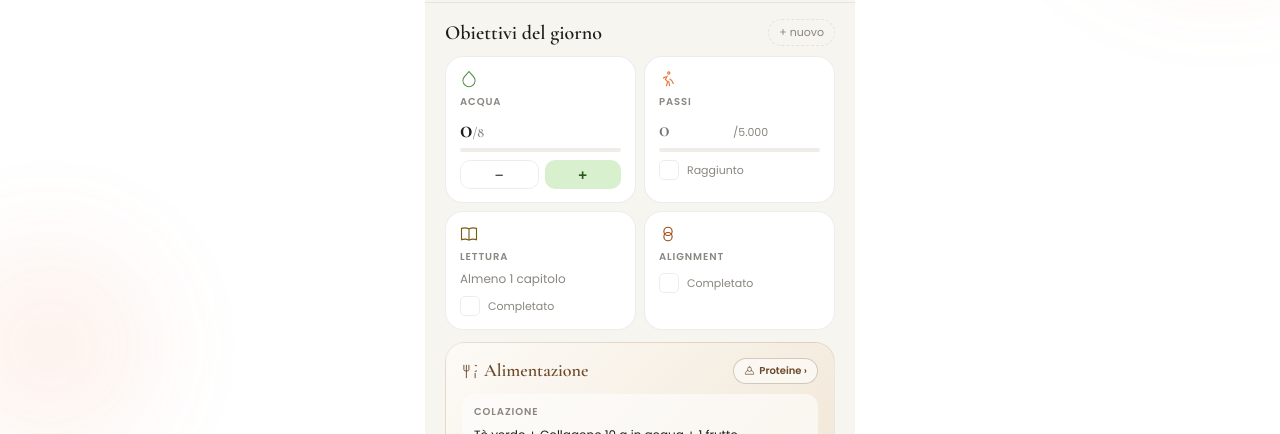
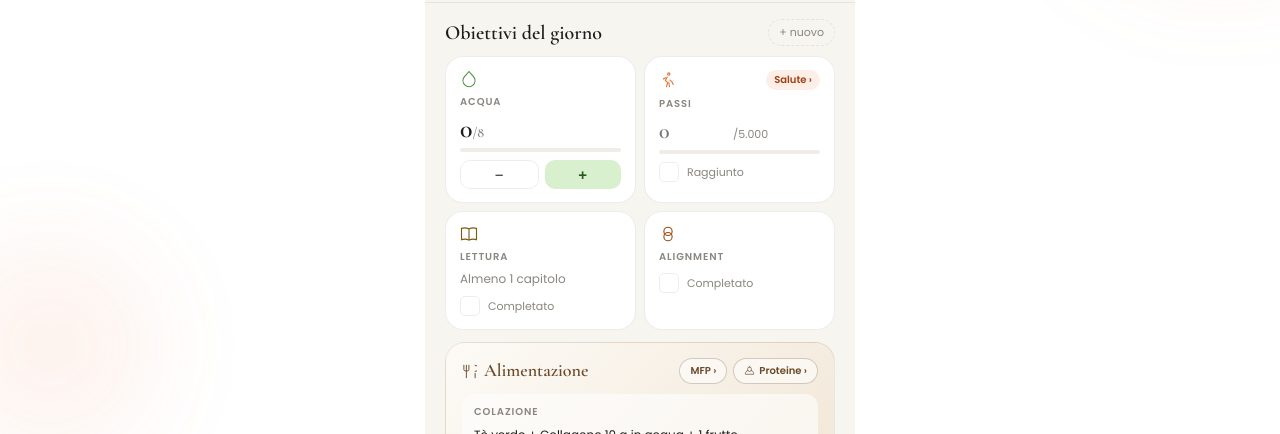
Before and after one commit to sarahcol95/Better-me, a React (Vite) app: page / in a window 1280 px wide. Shown: the part 244-678 px from the top of the page. Built offline with nearby package versions, Linux system fonts and the light colour scheme.

Commit message:
Update App.jsx

```diff
--- a/src/App.jsx
+++ b/src/App.jsx
@@ -124,13 +124,14 @@ const SR="Bromelina + Multi Probiotico";
 const SC="Vitamina D3 · Omega 3 · Biotina · Acido Folico · Diosmina + Esperidina";
 const COLAZIONE={
 std:"Yogurt Bowl: 125–150 g yogurt + Collagene 10 g + 150–200 g frutta + 2 tbsp chia pudding + 2 tsp semi misti + 1 tsp burro d'arachidi + Tè verde",
+monday:"Yogurt Bowl: 125–150 g yogurt + 10 g Collagene + 150–200 g frutta (½ banana + 1 manciata mirtilli/fragole, o 1 mela piccola, o 2 kiwi, o mix) + 2 tbsp chia pudding + 2 tsp semi (lino tritati, zucca, canapa) + 2 tsp burro d'arachidi + Tè verde (o Green Smoothie Bowl)",
 detox:"Tè verde + Collagene 10 g in acqua + 1 frutto (opzionale)",
 };
 const AG="linear-gradient(135deg,#FDFAF6,#EDE0CC)";
 const AT="#6B4A2A";
 
 const DD={
-1:{th:TH.boost,colazione:"detox",mattina:["Nettalingua","Detersione viso","1 bicchiere acqua tiepida","30 Calf Raises + Vacuum 3×30″",`Supp. risveglio: ${SR}`,"Detox Yoga 15–30' oppure Upper & Abs","Dry Brush","Morning Skincare",`Supp. colazione: ${SC}`,"Face Yoga mattina"],alimLabel:"DETOX — low carb & low sodium",alimGrad:AG,alimText:AT,spuntino:"Tisana + 1 arancia",pranzo:"150–200 g proteine + doppia verdura · low carb · low sodium",cena:"150–200 g proteine + verdura cotta · low carb · low sodium",sera:["Gentle Foam Roller","Dry Brush + Massaggio con crema","Skincare Sera A — Retinale 0,2%","Gambe al muro 10'","Magnesio + Potassio"],ufficio:["Oscillazioni tallone-punta","Ogni ora: 5 contrazioni glutei + Rotazione scapole","Ogni volta in bagno: 10 Squat + 20″ Shaking + 10 Wall Slides"],faceYoga:FY_M,fyLabel:"Face Yoga — Drenaggio & Scolpitura"},
+1:{th:TH.boost,colazione:"monday",mattina:["Nettalingua","Detersione viso","1 bicchiere acqua tiepida","30 Calf Raises + Vacuum 3×30″",`Supp. risveglio: ${SR}`,"Detox Yoga 15–30' oppure Upper & Abs","Dry Brush","Morning Skincare",`Supp. colazione: ${SC}`,"Face Yoga mattina"],alimLabel:"DETOX — low carb & low sodium",alimGrad:AG,alimText:AT,spuntino:"Tisana + 1 arancia",pranzo:"150–200 g proteine + doppia verdura · low carb · low sodium",cena:"150–200 g proteine + verdura cotta · low carb · low sodium",sera:["Gentle Foam Roller","Dry Brush + Massaggio con crema","Skincare Sera A — Retinale 0,2%","Gambe al muro 10'","Magnesio + Potassio"],ufficio:["Oscillazioni tallone-punta","Ogni ora: 5 contrazioni glutei + Rotazione scapole","Ogni volta in bagno: 10 Squat + 20″ Shaking + 10 Wall Slides"],faceYoga:FY_M,fyLabel:"Face Yoga — Drenaggio & Scolpitura"},
 2:{th:TH.forza_idr,colazione:"std",mattina:["Nettalingua","Detersione viso","1 bicchiere acqua tiepida","30 Calf Raises + Vacuum 3×30″",`Supp. risveglio: ${SR}`,"Focus Glutei con pesi (40 min)","Dry Brush","Morning Skincare",`Supp. colazione: ${SC}`,"Face Yoga mattina"],alimLabel:"Pro + Carbo + Veggies",alimGrad:AG,alimText:AT,spuntino:"Cappuccino veg + 1 arancia + 20 g frutta secca",pranzo:"70 g cereali + 130 g proteine + verdure + 1 cucchiaio EVO",cena:"150–200 g proteine + verdura + 30–40 g carbo",sera:["Dry Brush + Massaggio con crema","Skincare Sera C — Idratazione + Face Yoga completo","Gambe al muro 10'","Magnesio + Potassio"],ufficio:["Oscillazioni tallone-punta","Ogni ora: 5 contrazioni glutei + Rotazione scapole","Ogni volta in bagno: 10 Squat + 20″ Shaking + 10 Wall Slides"],faceYoga:FY_C,fyLabel:"Face Yoga Sera C — Completo"},
 3:{th:TH.mob_yoga,colazione:"std",mattina:["Nettalingua","Detersione viso","1 bicchiere acqua tiepida","30 Calf Raises + Vacuum 3×30″",`Supp. risveglio: ${SR}`,"Mobility/Flexibility Yoga 15'","Dry Brush","Morning Skincare",`Supp. colazione: ${SC}`],alimLabel:"Pro + Carbo + Veggies",alimGrad:AG,alimText:AT,spuntino:"Cappuccino veg + 1 arancia + 10 g frutta secca",pranzo:"70 g cereali + 130 g proteine + verdure + 1 cucchiaio EVO",cena:"150–200 g proteine + verdura + 30–40 g carbo",sera:["Yoga class 18:15","Dry Brush + Doccia + Getto freddo gambe","Massaggio con crema","Skincare Sera B — Peeling AHA 30% + BHA 2% (max 10 min)","Gambe al muro 10'","Magnesio + Potassio"],ufficio:["Oscillazioni tallone-punta","Ogni ora: 5 contrazioni glutei + Rotazione scapole","Ogni volta in bagno: 10 Squat + 20″ Shaking + 10 Wall Slides"],faceYoga:null},
 4:{th:TH.forza_ret,colazione:"std",mattina:["Nettalingua","Detersione viso","1 bicchiere acqua tiepida","30 Calf Raises + Vacuum 3×30″",`Supp. risveglio: ${SR}`,"Focus Glutei con pesi (40 min)","Dry Brush","Morning Skincare",`Supp. colazione: ${SC}`,"Face Yoga mattina"],alimLabel:"Pro + Carbo + Veggies",alimGrad:AG,alimText:AT,spuntino:"Cappuccino veg + 1 arancia + 20 g frutta secca",pranzo:"70 g cereali + 130 g proteine + verdure + 1 cucchiaio EVO",cena:"150–200 g proteine + verdura + 30–40 g carbo",sera:["Gentle Foam Roller","Dry Brush + Massaggio con crema","Skincare Sera A — Retinale 0,2%","Gambe al muro 10'","Magnesio + Potassio"],ufficio:["Oscillazioni tallone-punta","Ogni ora: 5 contrazioni glutei + Rotazione scapole","Ogni volta in bagno: 10 Squat + 20″ Shaking + 10 Wall Slides"],faceYoga:FY_M,fyLabel:"Face Yoga — Drenaggio & Scolpitura"},
@@ -882,7 +883,13 @@ export default function App(){
                 </div>
               </div>
               <div style={{background:stepsReached?"#FFD5B8":"#fff",borderRadius:18,padding:"13px 14px",border:`0.5px solid ${stepsReached?"#E8733A":N.border}`,transition:"all .3s"}}>
-                <div style={{display:"flex",justifyContent:"space-between",alignItems:"center",marginBottom:6}}><Ic n="walk" s={18} c="#E8733A"/>{stepsReached&&<span style={{fontSize:10,padding:"2px 8px",borderRadius:99,background:"#A04010",color:"#fff",fontFamily:F.body,fontWeight:600}}>✓</span>}</div>
+                <div style={{display:"flex",justifyContent:"space-between",alignItems:"center",marginBottom:6}}>
+                  <Ic n="walk" s={18} c="#E8733A"/>
+                  <div style={{display:"flex",alignItems:"center",gap:6}}>
+                    {stepsReached&&<span style={{fontSize:10,padding:"2px 8px",borderRadius:99,background:"#A04010",color:"#fff",fontFamily:F.body,fontWeight:600}}>✓</span>}
+                    <a href="x-apple-health://" style={{fontSize:10,padding:"2px 8px",borderRadius:99,background:"rgba(232,115,58,0.12)",color:"#A04010",textDecoration:"none",fontFamily:F.body,fontWeight:600}}>Salute ›</a>
+                  </div>
+                </div>
                 <Lbl>PASSI</Lbl>
                 <div style={{display:"flex",alignItems:"baseline",gap:4,marginBottom:6}}>
                   <input value={stepsVal} onChange={e=>{const v=e.target.value.replace(/\D/g,"");S.stepsVal(v);}} placeholder="0" style={{fontFamily:F.heading,fontSize:22,fontWeight:600,color:N.text,background:"transparent",border:"none",outline:"none",width:"70px",padding:0}}/>
@@ -910,8 +917,18 @@ export default function App(){
           </div>
 
           <div style={{borderRadius:20,padding:"15px 16px",marginBottom:12,background:plan.alimGrad,border:`0.5px solid ${N.border}`}}>
-            <div style={{display:"flex",alignItems:"center",justifyContent:"space-between",marginBottom:10}}><div style={{display:"flex",alignItems:"center",gap:7}}><Ic n="fork" s={15} c={plan.alimText}/><Title size={18} style={{color:plan.alimText}}>Alimentazione</Title></div><button onClick={()=>{setTab("altro");setSubTab("proteine");}} style={{display:"flex",alignItems:"center",gap:4,fontSize:10,padding:"4px 10px",borderRadius:20,border:`1px solid ${plan.alimText}44`,background:"rgba(255,255,255,0.55)",color:plan.alimText,cursor:"pointer",fontFamily:F.body,fontWeight:600}}><Ic n="protein" s={11} c={plan.alimText}/>Proteine ›</button></div>
-            <div style={{background:"rgba(255,255,255,.6)",borderRadius:13,padding:"10px 12px",marginBottom:8}}><Lbl>COLAZIONE</Lbl><p style={{fontSize:12,color:N.text,margin:0,lineHeight:1.55,fontFamily:F.body}}>{plan.colazione==="detox"?COLAZIONE.detox:COLAZIONE.std}</p></div>
+            <div style={{display:"flex",alignItems:"center",justifyContent:"space-between",marginBottom:10}}>
+              <div style={{display:"flex",alignItems:"center",gap:7}}><Ic n="fork" s={15} c={plan.alimText}/><Title size={18} style={{color:plan.alimText}}>Alimentazione</Title></div>
+              <div style={{display:"flex",gap:6}}>
+                <a href="myfitnesspal://" style={{display:"flex",alignItems:"center",gap:4,fontSize:10,padding:"4px 10px",borderRadius:20,border:`1px solid ${plan.alimText}44`,background:"rgba(255,255,255,0.55)",color:plan.alimText,textDecoration:"none",fontFamily:F.body,fontWeight:600}}>
+                  MFP ›
+                </a>
+                <button onClick={()=>{setTab("altro");setSubTab("proteine");}} style={{display:"flex",alignItems:"center",gap:4,fontSize:10,padding:"4px 10px",borderRadius:20,border:`1px solid ${plan.alimText}44`,background:"rgba(255,255,255,0.55)",color:plan.alimText,cursor:"pointer",fontFamily:F.body,fontWeight:600}}>
+                  <Ic n="protein" s={11} c={plan.alimText}/>Proteine ›
+                </button>
+              </div>
+            </div>
+            <div style={{background:"rgba(255,255,255,.6)",borderRadius:13,padding:"10px 12px",marginBottom:8}}><Lbl>COLAZIONE</Lbl><p style={{fontSize:12,color:N.text,margin:0,lineHeight:1.55,fontFamily:F.body}}>{COLAZIONE[plan.colazione]||COLAZIONE.std}</p></div>
             <div style={{display:"grid",gridTemplateColumns:"1fr 1fr 1fr",gap:6,marginBottom:10}}>
               {[
                 plan.spuntino?["Spuntino",plan.spuntino]:null,
@@ -1017,7 +1034,7 @@ export default function App(){
               <div>
                 <button onClick={()=>setSelDay(null)} style={{fontSize:12,padding:"7px 14px",borderRadius:12,border:`0.5px solid ${N.border}`,background:"#fff",cursor:"pointer",color:N.muted,marginBottom:12,fontFamily:F.body,display:"flex",alignItems:"center",gap:6}}><Ic n="back" s={14} c={N.muted}/>indietro</button>
                 <div style={{borderRadius:20,padding:"15px 17px",marginBottom:12,background:selTh.grad,border:`0.5px solid ${N.border}`}}><Lbl>{DN[selDay.getDay()].toUpperCase()} {selDay.getDate()} {MN[selDay.getMonth()]}</Lbl><Title size={22}>{selTh.name}</Title></div>
-                <div style={{borderRadius:18,padding:"13px 15px",marginBottom:10,background:plan.alimGrad,border:`0.5px solid ${N.border}`}}><Lbl>ALIMENTAZIONE</Lbl><Title size={15} style={{marginBottom:8}}>{selP.alimLabel}</Title><div style={{background:"rgba(255,255,255,.55)",borderRadius:11,padding:"8px 10px",marginBottom:6}}><Lbl style={{margin:"0 0 2px"}}>COLAZIONE</Lbl><p style={{fontSize:11,color:N.text,margin:0,fontFamily:F.body,lineHeight:1.5}}>{selP.colazione==="detox"?COLAZIONE.detox:COLAZIONE.std}</p></div>{[["Spuntino",selP.spuntino],["Pranzo",selP.pranzo],["Cena",selP.cena]].map(([lbl,val])=>(<p key={lbl} style={{fontSize:12,color:N.text,margin:"4px 0",fontFamily:F.body}}><span style={{fontWeight:600}}>{lbl}:</span> {val}</p>))}</div>
+                <div style={{borderRadius:18,padding:"13px 15px",marginBottom:10,background:plan.alimGrad,border:`0.5px solid ${N.border}`}}><Lbl>ALIMENTAZIONE</Lbl><Title size={15} style={{marginBottom:8}}>{selP.alimLabel}</Title><div style={{background:"rgba(255,255,255,.55)",borderRadius:11,padding:"8px 10px",marginBottom:6}}><Lbl style={{margin:"0 0 2px"}}>COLAZIONE</Lbl><p style={{fontSize:11,color:N.text,margin:0,fontFamily:F.body,lineHeight:1.5}}>{COLAZIONE[selP.colazione]||COLAZIONE.std}</p></div>{[["Spuntino",selP.spuntino],["Pranzo",selP.pranzo],["Cena",selP.cena]].map(([lbl,val])=>(<p key={lbl} style={{fontSize:12,color:N.text,margin:"4px 0",fontFamily:F.body}}><span style={{fontWeight:600}}>{lbl}:</span> {val}</p>))}</div>
                 <Card><Title size={16} style={{marginBottom:10}}>Routine mattina</Title>{selP.mattina.map((item,i)=><p key={i} style={{fontSize:12,color:N.text,margin:"0 0 7px",paddingLeft:12,borderLeft:`2.5px solid ${selTh.accent}`,lineHeight:1.5,fontFamily:F.body}}>{item}</p>)}</Card>
                 <Card><Title size={16} style={{marginBottom:10}}>Night routine</Title>{selP.sera.map((item,i)=><p key={i} style={{fontSize:12,color:N.text,margin:"0 0 7px",paddingLeft:12,borderLeft:`2.5px solid ${selTh.dark}`,lineHeight:1.5,fontFamily:F.body}}>{item}</p>)}{selP.faceYoga&&<div style={{marginTop:10,padding:"10px 12px",borderRadius:14,background:selTh.grad}}><Lbl style={{marginBottom:6}}>FACE YOGA</Lbl>{selP.faceYoga.map((s,i)=><p key={i} style={{fontSize:11,color:selTh.dark,margin:"3px 0",fontFamily:F.body}}>{i+1}. {s.name}</p>)}</div>}</Card>
               </div>
```
